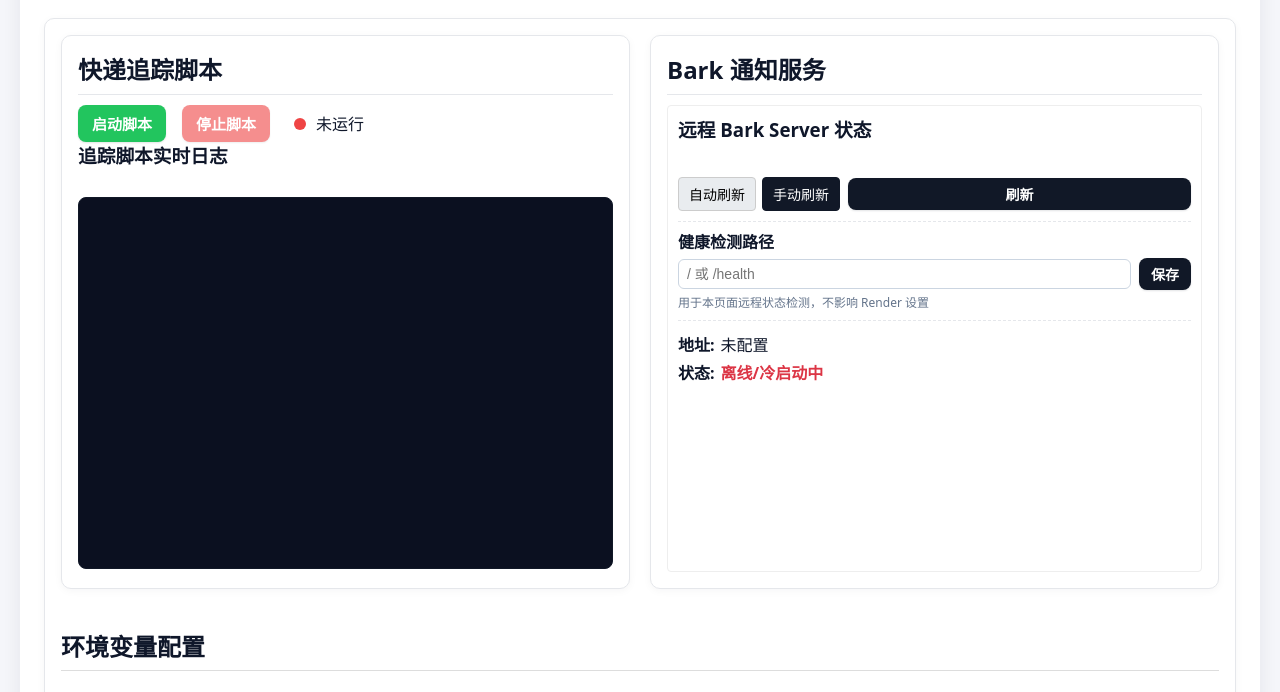
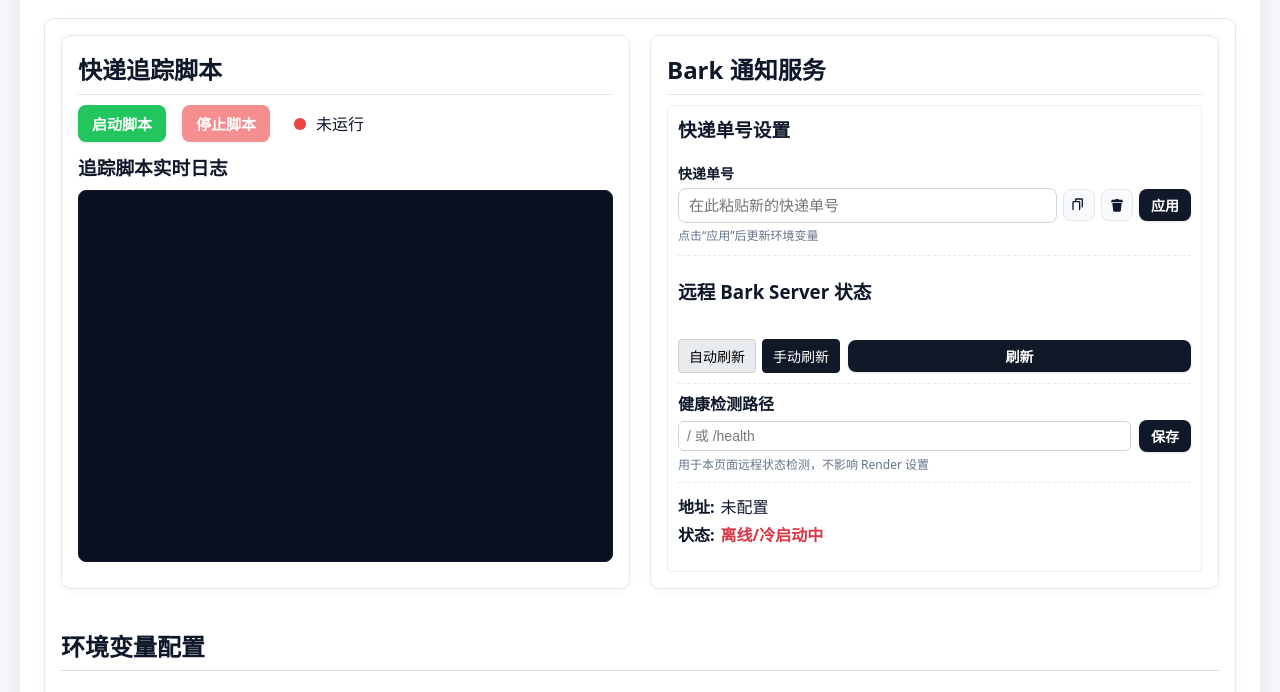
Before and after one commit to Szyoo/jppost-tracker, a Flask app: page / in a window 1280 px wide. Shown: the part 105-797 px from the top of the page. Run offline with Flask 3, Linux system fonts and the light colour scheme; some libraries are stand-ins or nearby versions.

Commit message:
时区固定东九区&移动单号输入部分到更显眼位置，增加辅助按钮

```diff
--- a/src/app.py
+++ b/src/app.py
@@ -12,6 +12,15 @@ from flask import Flask, render_template, request, jsonify
 from flask_socketio import SocketIO, emit
 from dotenv import load_dotenv, set_key, dotenv_values
 import requests
+
+# --- 时区固定为日本 ---
+# Render/容器里即使设置了 TZ，有时也不会自动生效；这里强制设置并调用 tzset。
+os.environ.setdefault("TZ", "Asia/Tokyo")
+if hasattr(time, "tzset"):
+    try:
+        time.tzset()
+    except Exception:
+        pass
 
 # 初始化 Flask 应用
 BASE_DIR = os.path.dirname(os.path.dirname(__file__))
--- a/src/static/app.js
+++ b/src/static/app.js
@@ -224,6 +224,29 @@ const app = createApp({
             }
         };
 
+        const pasteTrackingNumber = async () => {
+            try {
+                if (navigator.clipboard && navigator.clipboard.readText) {
+                    const text = await navigator.clipboard.readText();
+                    if (text) {
+                        envVars.value.TRACKING_NUMBER = text.trim();
+                        return;
+                    }
+                }
+            } catch (e) {
+                console.warn('clipboard read failed', e);
+            }
+            // 兼容非 HTTPS/无权限场景：不弹窗，提示用户手动粘贴
+            envMessage.value = {
+                text: '浏览器不允许读取剪贴板，请在快递单号输入框手动粘贴(Cmd/Ctrl+V)。',
+                type: 'error'
+            };
+        };
+
+        const clearTrackingNumber = () => {
+            envVars.value.TRACKING_NUMBER = '';
+        };
+
         const saveEnv = async () => {
             try {
                 envVars.value.BARK_QUERY_PARAMS = buildQuery(barkParams.value);
@@ -376,6 +399,8 @@ const app = createApp({
             remoteAutoMinDraft,
             remoteAutoSecDraft,
             applyRemoteAutoInterval,
+            pasteTrackingNumber,
+            clearTrackingNumber,
             saveEnv,
             trackerLogOutput,
             barkLogOutput,
--- a/src/static/style.css
+++ b/src/static/style.css
@@ -101,7 +101,7 @@ h3 {
   padding-bottom: 0;
 }
 .log-output {
-  margin-top: 0.5rem;
+  margin-top: 0.25rem;
   background-color: #0b1020;
   color: #a7f3d0;
   padding: 14px 12px 6px;
@@ -116,6 +116,78 @@ h3 {
   font-family: "Courier New", Courier, monospace;
   font-size: 12px;
   line-height: 1.45;
+}
+
+.log-container h3 {
+  margin-top: 12px;
+  margin-bottom: 4px;
+}
+
+.remote-header {
+  margin-top: 12px;
+  margin-bottom: 4px;
+}
+
+.tracking-input-row {
+  margin-top: 8px;
+  display: flex;
+  flex-direction: column;
+  gap: 4px;
+}
+.tracking-input-row label {
+  font-weight: 600;
+  font-size: 14px;
+}
+.tracking-input-controls {
+  display: flex;
+  align-items: center;
+  gap: 6px;
+}
+.tracking-input-controls input {
+  flex: 1;
+  padding: 8px 10px;
+  border: 1px solid #cbd5e1;
+  border-radius: 8px;
+  font-size: 15px;
+}
+.icon-btn {
+  width: 32px;
+  height: 32px;
+  display: inline-flex;
+  align-items: center;
+  justify-content: center;
+  border: 1px solid #e5e7eb;
+  background: #f8fafc;
+  border-radius: 8px;
+  cursor: pointer;
+  transition: background 0.2s, box-shadow 0.2s, transform 0.05s;
+}
+.icon-btn svg {
+  width: 16px;
+  height: 16px;
+  fill: #0f172a;
+}
+.icon-btn:hover {
+  background: #eef2f7;
+  box-shadow: 0 2px 6px rgba(15, 23, 42, 0.12);
+  transform: translateY(-1px);
+}
+.icon-btn:active {
+  transform: translateY(0);
+}
+.tracking-input-hint {
+  font-size: 12px;
+  color: #64748b;
+}
+
+.tracking-section {
+  padding-bottom: 10px;
+  margin-bottom: 10px;
+  border-bottom: 1px dashed #e5e7eb;
+}
+.refresh-btn.apply-tracking {
+  padding: 6px 12px;
+  font-size: 14px;
 }
 .controls {
   display: flex;
@@ -212,6 +284,7 @@ h3 {
   cursor: pointer;
 }
 .env-form input[type="text"]:focus,
+.tracking-input-controls input:focus,
 .param-input:focus,
 .time-input:focus,
 select:focus {
--- a/src/templates/index.html
+++ b/src/templates/index.html
@@ -43,6 +43,28 @@
               </div>
 
               <div class="remote-panel service-panel-body">
+                <div class="tracking-section">
+                  <h3>快递单号设置</h3>
+                  <div class="tracking-input-row">
+                    <label for="trackingNumberInput">快递单号</label>
+                    <div class="tracking-input-controls">
+                      <input
+                        id="trackingNumberInput"
+                        type="text"
+                        v-model="envVars.TRACKING_NUMBER"
+                        placeholder="在此粘贴新的快递单号"
+                      />
+                      <button type="button" class="icon-btn" @click="pasteTrackingNumber" title="粘贴">
+                        <svg viewBox="0 0 24 24" aria-hidden="true"><path d="M16 2H8a2 2 0 0 0-2 2v2H4a2 2 0 0 0-2 2v10a2 2 0 0 0 2 2h8a2 2 0 0 0 2-2v-2h2a2 2 0 0 0 2-2V4a2 2 0 0 0-2-2Zm-4 18H4V8h8v12Zm4-4h-2V8a2 2 0 0 0-2-2H8V4h8v12Z"/></svg>
+                      </button>
+                      <button type="button" class="icon-btn" @click="clearTrackingNumber" title="清空">
+                        <svg viewBox="0 0 24 24" aria-hidden="true"><path d="M3 6h18v2H3V6Zm2 3h14l-1.2 11.2A2 2 0 0 1 15.8 22H8.2a2 2 0 0 1-2-1.8L5 9Zm5-6h4l1 1h5v2H4V4h5l1-1Z"/></svg>
+                      </button>
+                      <button type="button" class="refresh-btn apply-tracking" @click="saveEnv">应用</button>
+                    </div>
+                    <div class="tracking-input-hint">点击“应用”后更新环境变量</div>
+                  </div>
+                </div>
                 <div class="remote-header">
                   <h3>远程 Bark Server 状态</h3>
                 </div>
@@ -129,7 +151,7 @@
         <h2>环境变量配置</h2>
         <form @submit.prevent="saveEnv" class="env-form">
           <template v-for="(value, key) in envVars" :key="key">
-            <div v-if="key !== 'BARK_URL_ENABLED' && key !== 'CHECK_INTERVAL' && key !== 'BARK_QUERY_PARAMS' && key !== 'BARK_HEALTH_PATH'">
+            <div v-if="key !== 'TRACKING_NUMBER' && key !== 'BARK_URL_ENABLED' && key !== 'CHECK_INTERVAL' && key !== 'BARK_QUERY_PARAMS' && key !== 'BARK_HEALTH_PATH'">
               <label :for="key">[[ key ]] ([[ envDesc[key] ]]):</label>
               <input type="text" :id="key" v-model="envVars[key]" />
             </div>
```
Also changed, not shown: src/tracker.py (+9 -0 lines).
